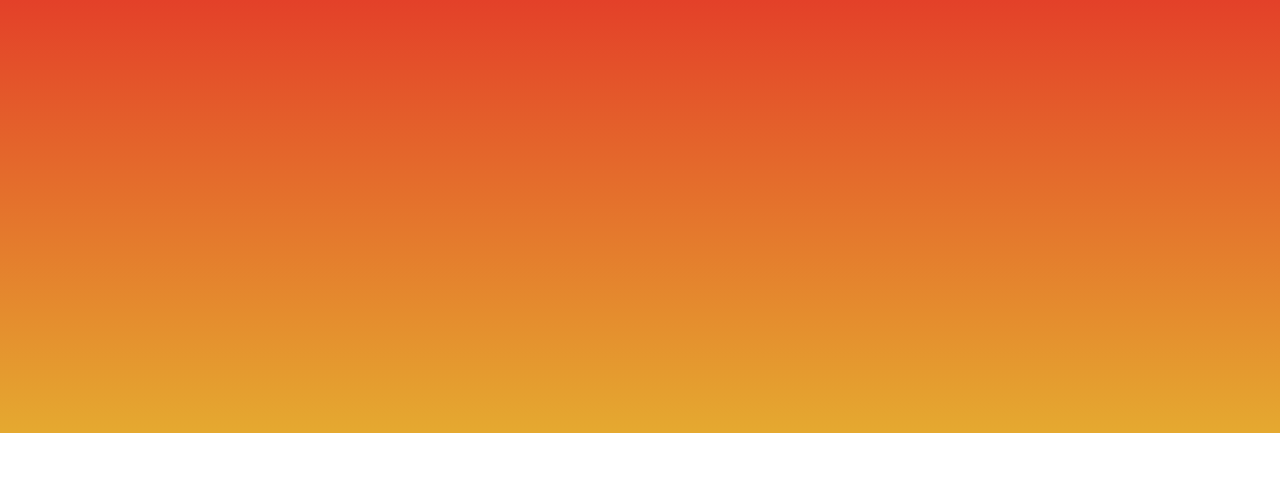
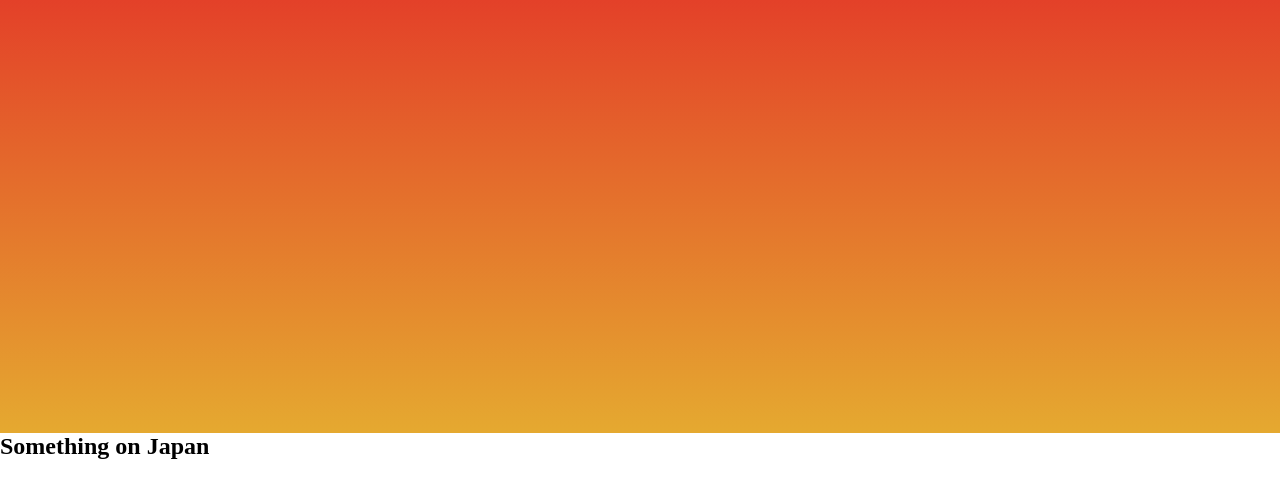
Before and after one commit to ShpakLLya/first-project, a plain HTML site: page index.html in a window 1280 px wide. Shown: the part 107-604 px from the top of the page. Drawn offline with Linux system fonts and the light colour scheme.

Commit message:
Update index.html
Added section

```diff
--- a/index.html
+++ b/index.html
@@ -9,5 +9,10 @@
     <header class="header">
         <h1 class="Header-text">ShpakLya top</h1>
     </header>
+   <section class="section">
+      <h1>
+         Something on Japan
+      </h1>
+   </section>
 </body>
 </html>
```
